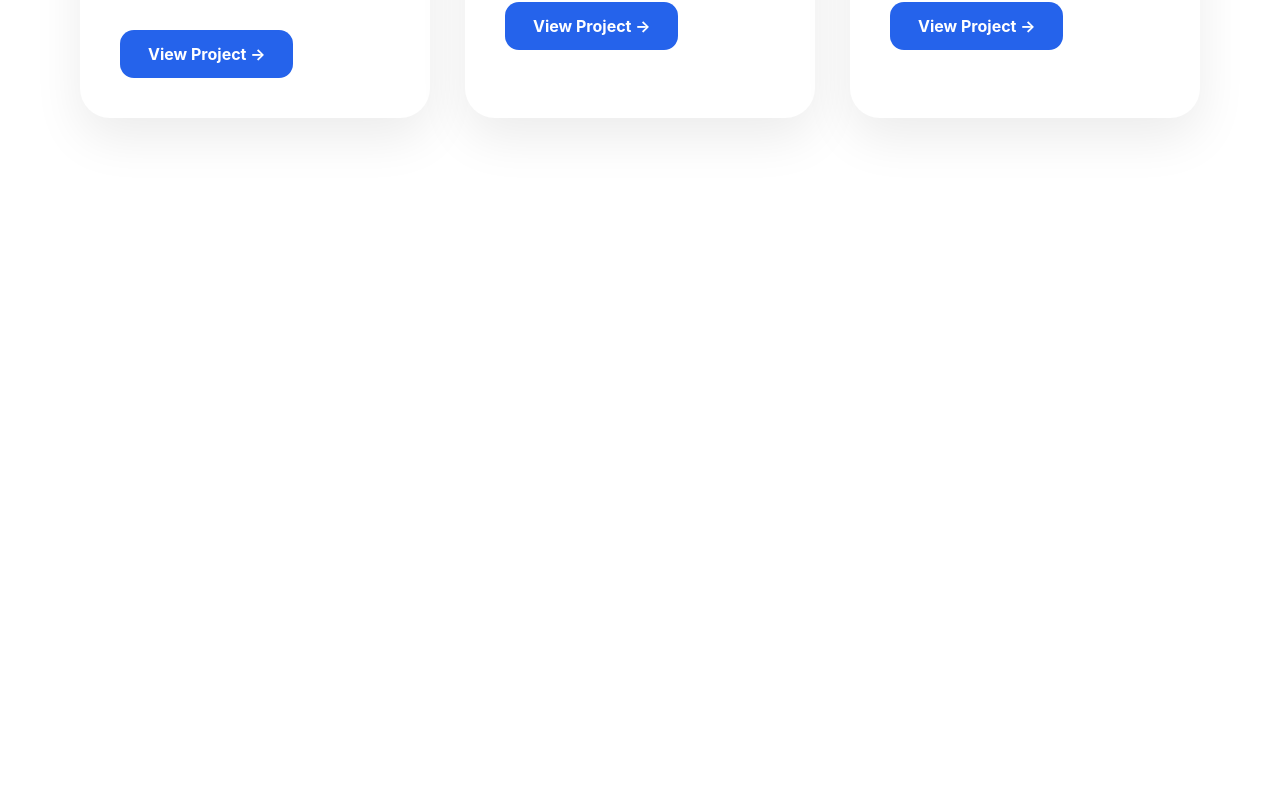
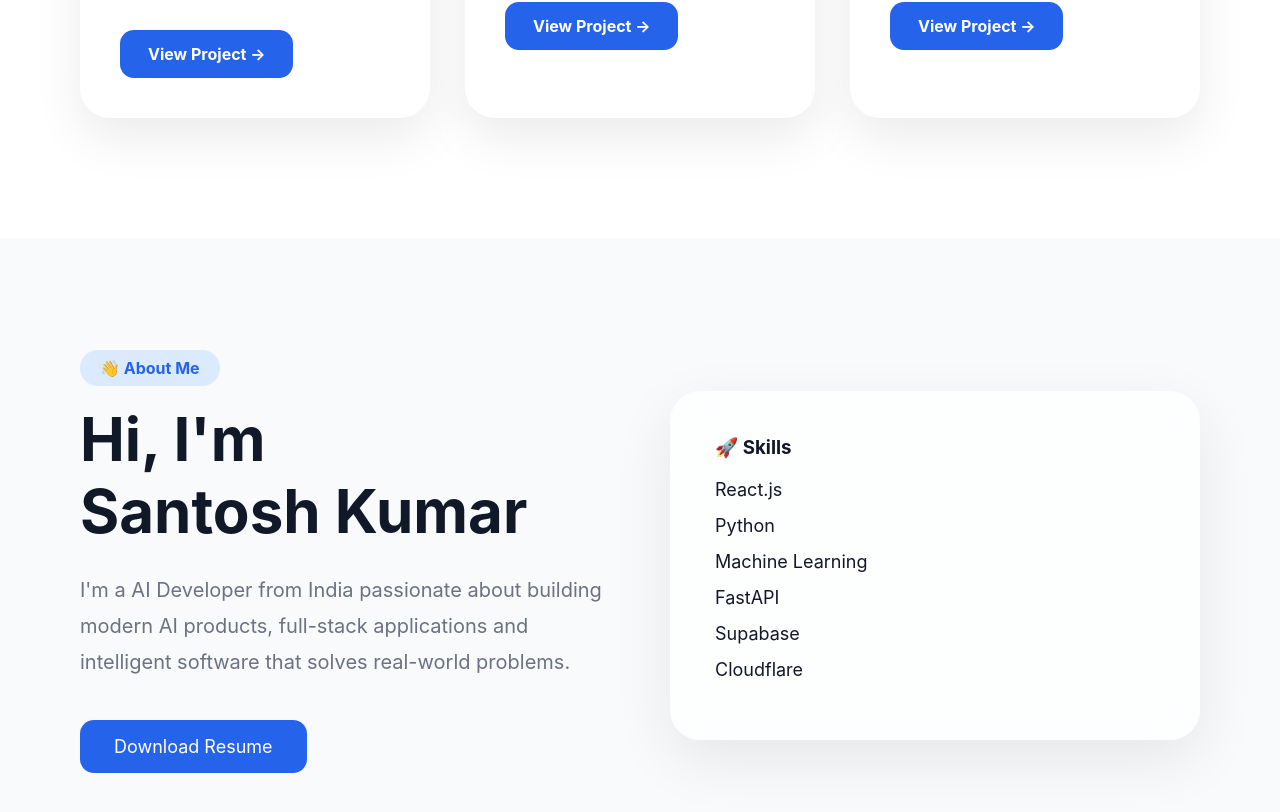
Before and after one commit to santoshml-lab/SantoshAI, a React (Vite) app: page / in a window 1280 px wide. Shown: the part 1352-2164 px from the top of the page. Before the commit the page ends 1590 px from the top, so only its background shows below. Built offline with nearby package versions, Linux system fonts and the light colour scheme.

Commit message:
Update Home.jsx

```diff
--- a/src/pages/Home.jsx
+++ b/src/pages/Home.jsx
@@ -1,6 +1,7 @@
 import Navbar from "../components/Navbar";
 import Hero from "../components/Hero";
 import ProjectsSection from "../components/ProjectsSection";
+import About from "../components/About";
 
 export default function Home() {
 
@@ -10,6 +11,7 @@ export default function Home() {
       <Navbar />
       <Hero />
       <ProjectsSection />
+      <About />
     </>
 
   );
```
